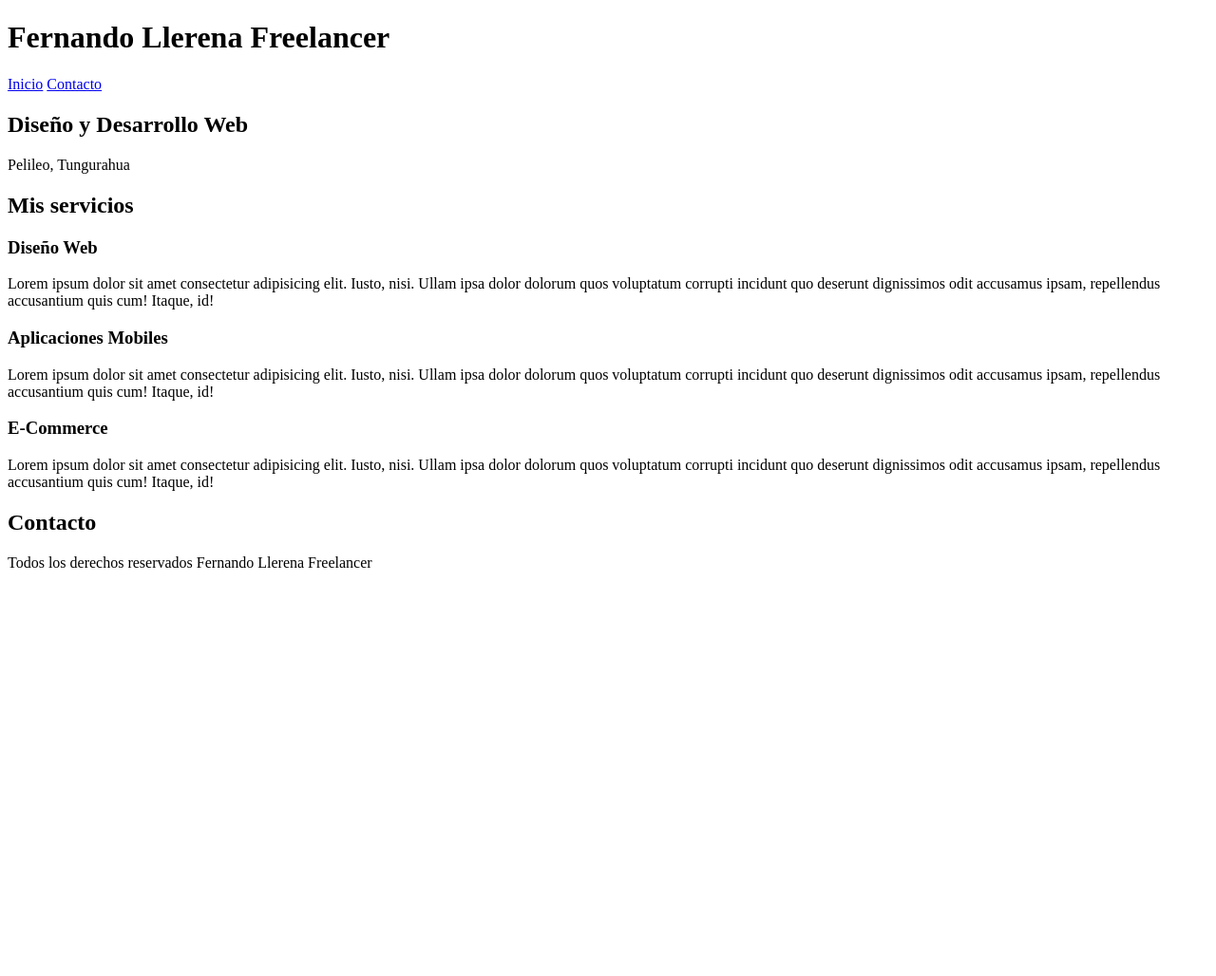
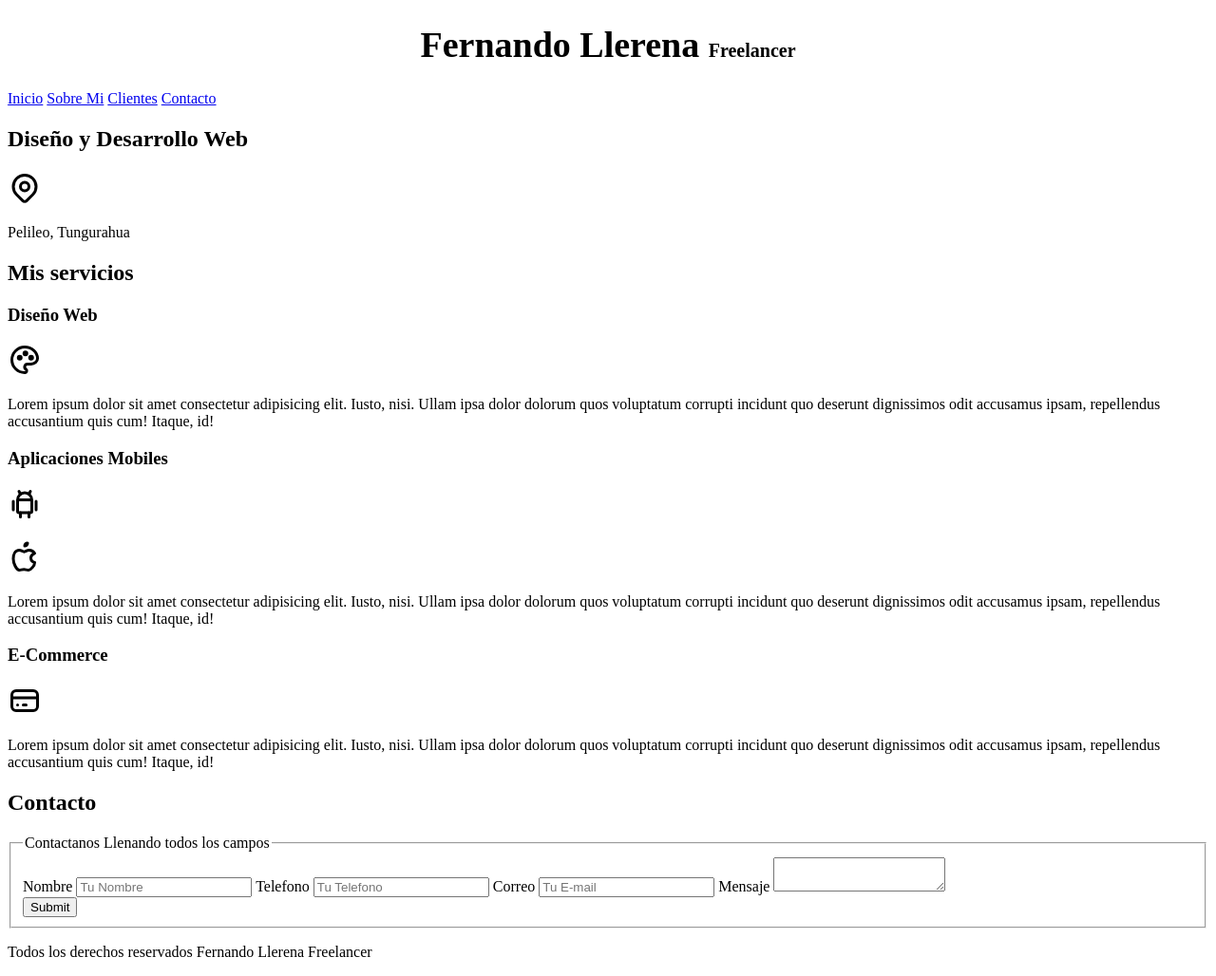
Before and after one commit to fher093/Pagina-Freelancer, a plain HTML site: page index.html in a window 1280 px wide. Shown: the whole page at 95% size. Before the commit the page ends 800 px from the top, so only its background shows below. Drawn offline with Linux system fonts and the light colour scheme.

Commit message:
primeros estilos

```diff
--- /dev/null
+++ b/css/styles.css
@@ -0,0 +1,20 @@
+:root{
+    --primaro: #07203F;
+    --secundario:#038587;
+    --blanco: #F2F2F2;
+}
+
+html{
+    font-size: 62.5%;
+}
+body{
+    font-size: 16px; /*1rem =10px*/
+}
+
+.titulo{
+    text-align: center;
+    font-size: 3.8rem;
+}
+.titulo span{
+    font-size: 2rem;
+}
--- a/index.html
+++ b/index.html
@@ -3,20 +3,28 @@
 <head>
     <meta charset="UTF-8">
     <meta name="viewport" content="width=device-width, initial-scale=1.0">
+    <link rel="preload" href="css/styles.css" as="style">
+    <link rel="stylesheet" href="css/styles.css">
     <title>Pagina Freelancer</title>
 </head>
 <body>
     <header>
-        <h1>Fernando Llerena Freelancer</h1>
+        <h1 class="titulo">Fernando Llerena <span>Freelancer</span></h1>
     </header>
 
     <nav>
         <a href="#">Inicio</a>
+        <a href="#">Sobre Mi</a>
+        <a href="#">Clientes</a>
         <a href="#">Contacto</a>
     </nav>
 
     <section>
         <h2>Diseño y Desarrollo Web</h2>
+        <svg xmlns="http://www.w3.org/2000/svg" x-bind:width="size" x-bind:height="size" viewBox="0 0 24 24" fill="none" stroke="currentColor" x-bind:stroke-width="stroke" stroke-linecap="round" stroke-linejoin="round" width="36" height="36" stroke-width="2">
+            <path d="M9 11a3 3 0 1 0 6 0a3 3 0 0 0 -6 0"></path>
+            <path d="M17.657 16.657l-4.243 4.243a2 2 0 0 1 -2.827 0l-4.244 -4.243a8 8 0 1 1 11.314 0z"></path>
+          </svg>
         <p>Pelileo, Tungurahua</p>
     </section>
 
@@ -25,18 +33,43 @@
 
         <section>
             <h3>Diseño Web</h3>
+            <p><svg xmlns="http://www.w3.org/2000/svg" x-bind:width="size" x-bind:height="size" viewBox="0 0 24 24" fill="none" stroke="currentColor" x-bind:stroke-width="stroke" stroke-linecap="round" stroke-linejoin="round" width="36" height="36" stroke-width="2">
+                <path d="M12 21a9 9 0 0 1 0 -18c4.97 0 9 3.582 9 8c0 1.06 -.474 2.078 -1.318 2.828c-.844 .75 -1.989 1.172 -3.182 1.172h-2.5a2 2 0 0 0 -1 3.75a1.3 1.3 0 0 1 -1 2.25"></path>
+                <path d="M8.5 10.5m-1 0a1 1 0 1 0 2 0a1 1 0 1 0 -2 0"></path>
+                <path d="M12.5 7.5m-1 0a1 1 0 1 0 2 0a1 1 0 1 0 -2 0"></path>
+                <path d="M16.5 10.5m-1 0a1 1 0 1 0 2 0a1 1 0 1 0 -2 0"></path>
+              </svg></p>
             <p>Lorem ipsum dolor sit amet consectetur adipisicing elit. Iusto, nisi. Ullam ipsa dolor dolorum quos voluptatum
             corrupti incidunt quo deserunt dignissimos odit accusamus ipsam, repellendus accusantium quis cum! Itaque, id!</p>
         </section>
 
         <section>
             <h3>Aplicaciones Mobiles</h3>
+            <p><svg xmlns="http://www.w3.org/2000/svg" x-bind:width="size" x-bind:height="size" viewBox="0 0 24 24" fill="none" stroke="currentColor" x-bind:stroke-width="stroke" stroke-linecap="round" stroke-linejoin="round" width="36" height="36" stroke-width="2">
+                <path d="M4 10l0 6"></path>
+                <path d="M20 10l0 6"></path>
+                <path d="M7 9h10v8a1 1 0 0 1 -1 1h-8a1 1 0 0 1 -1 -1v-8a5 5 0 0 1 10 0"></path>
+                <path d="M8 3l1 2"></path>
+                <path d="M16 3l-1 2"></path>
+                <path d="M9 18l0 3"></path>
+                <path d="M15 18l0 3"></path>
+              </svg></p>
+              <svg xmlns="http://www.w3.org/2000/svg" x-bind:width="size" x-bind:height="size" viewBox="0 0 24 24" fill="none" stroke="currentColor" x-bind:stroke-width="stroke" stroke-linecap="round" stroke-linejoin="round" width="36" height="36" stroke-width="2">
+                <path d="M8.286 7.008c-3.216 0 -4.286 3.23 -4.286 5.92c0 3.229 2.143 8.072 4.286 8.072c1.165 -.05 1.799 -.538 3.214 -.538c1.406 0 1.607 .538 3.214 .538s4.286 -3.229 4.286 -5.381c-.03 -.011 -2.649 -.434 -2.679 -3.23c-.02 -2.335 2.589 -3.179 2.679 -3.228c-1.096 -1.606 -3.162 -2.113 -3.75 -2.153c-1.535 -.12 -3.032 1.077 -3.75 1.077c-.729 0 -2.036 -1.077 -3.214 -1.077z"></path>
+                <path d="M12 4a2 2 0 0 0 2 -2a2 2 0 0 0 -2 2"></path>
+              </svg>
             <p>Lorem ipsum dolor sit amet consectetur adipisicing elit. Iusto, nisi. Ullam ipsa dolor dolorum quos voluptatum
             corrupti incidunt quo deserunt dignissimos odit accusamus ipsam, repellendus accusantium quis cum! Itaque, id!</p>
         </section>
 
         <section>
             <h3>E-Commerce</h3>
+            <svg xmlns="http://www.w3.org/2000/svg" x-bind:width="size" x-bind:height="size" viewBox="0 0 24 24" fill="none" width="36" height="36" stroke-width="2" stroke-linejoin="round" stroke-linecap="round" x-bind:stroke-width="stroke" stroke="currentColor">
+                <path d="M3 5m0 3a3 3 0 0 1 3 -3h12a3 3 0 0 1 3 3v8a3 3 0 0 1 -3 3h-12a3 3 0 0 1 -3 -3z"></path>
+                <path d="M3 10l18 0"></path>
+                <path d="M7 15l.01 0"></path>
+                <path d="M11 15l2 0"></path>
+              </svg>
             <p>Lorem ipsum dolor sit amet consectetur adipisicing elit. Iusto, nisi. Ullam ipsa dolor dolorum quos voluptatum
             corrupti incidunt quo deserunt dignissimos odit accusamus ipsam, repellendus accusantium quis cum! Itaque, id!</p>
         </section>
@@ -47,6 +80,28 @@
 
     <section>
         <h2>Contacto</h2>
+
+        <form action>
+            <fieldset>
+                <legend>Contactanos Llenando todos los campos</legend>
+                <div>
+                    <label >Nombre</label>
+                    <input type="text" placeholder="Tu Nombre">
+                    <label >Telefono</label>
+                    <input type="tel" placeholder="Tu Telefono">
+                    <label >Correo</label>
+                    <input type="email" placeholder="Tu E-mail">
+                    <label >Mensaje</label>
+                    <textarea></textarea>
+                </div>
+
+
+                <!--Boton enviar-->
+                <input type="submit" placeholder="Enviar">
+
+
+            </fieldset>
+        </form>
     </section>
 
     <footer>
--- a/styles.css
+++ /dev/null
@@ -1,5 +0,0 @@
-:root{
-    --primaro: #07203F;
-    --secundario:#038587;
-    --blanco: #F2F2F2;
-}
```
